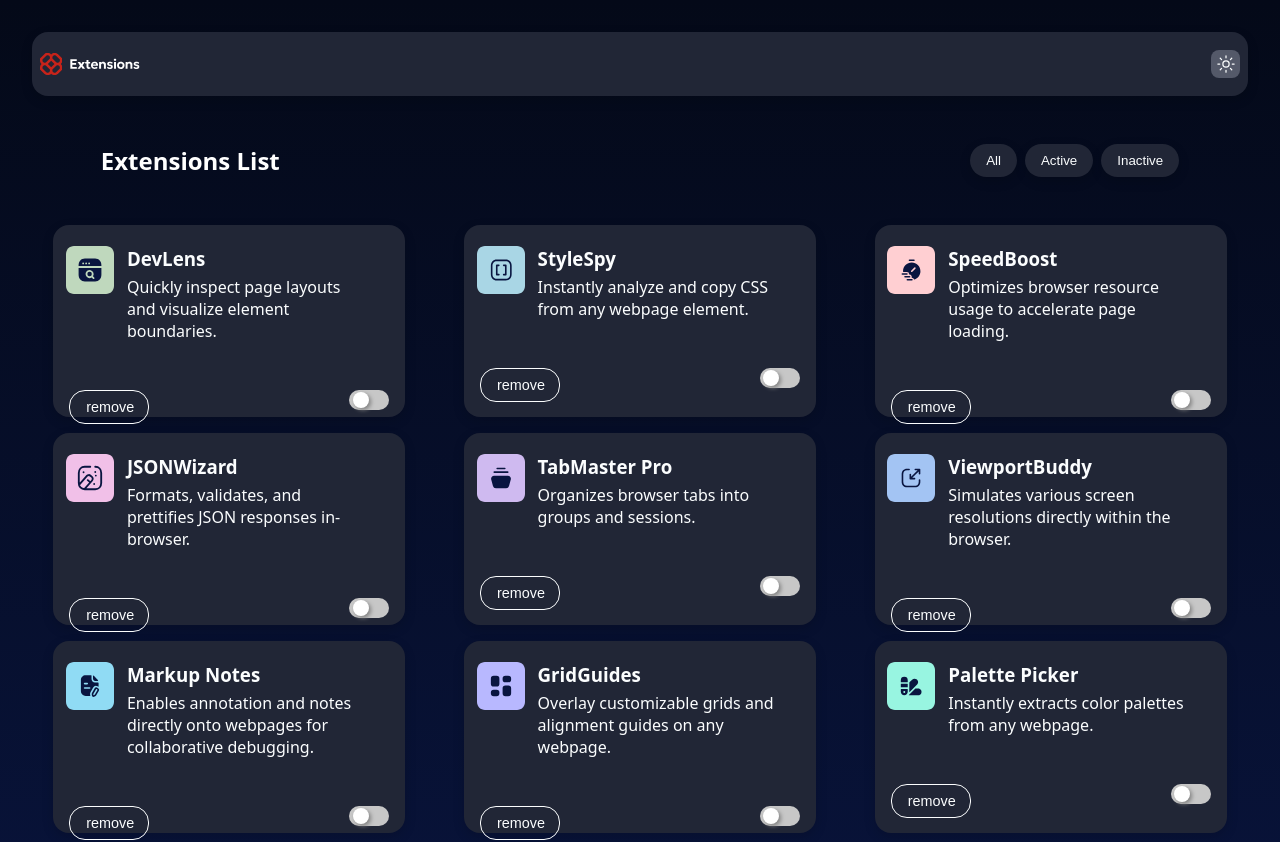
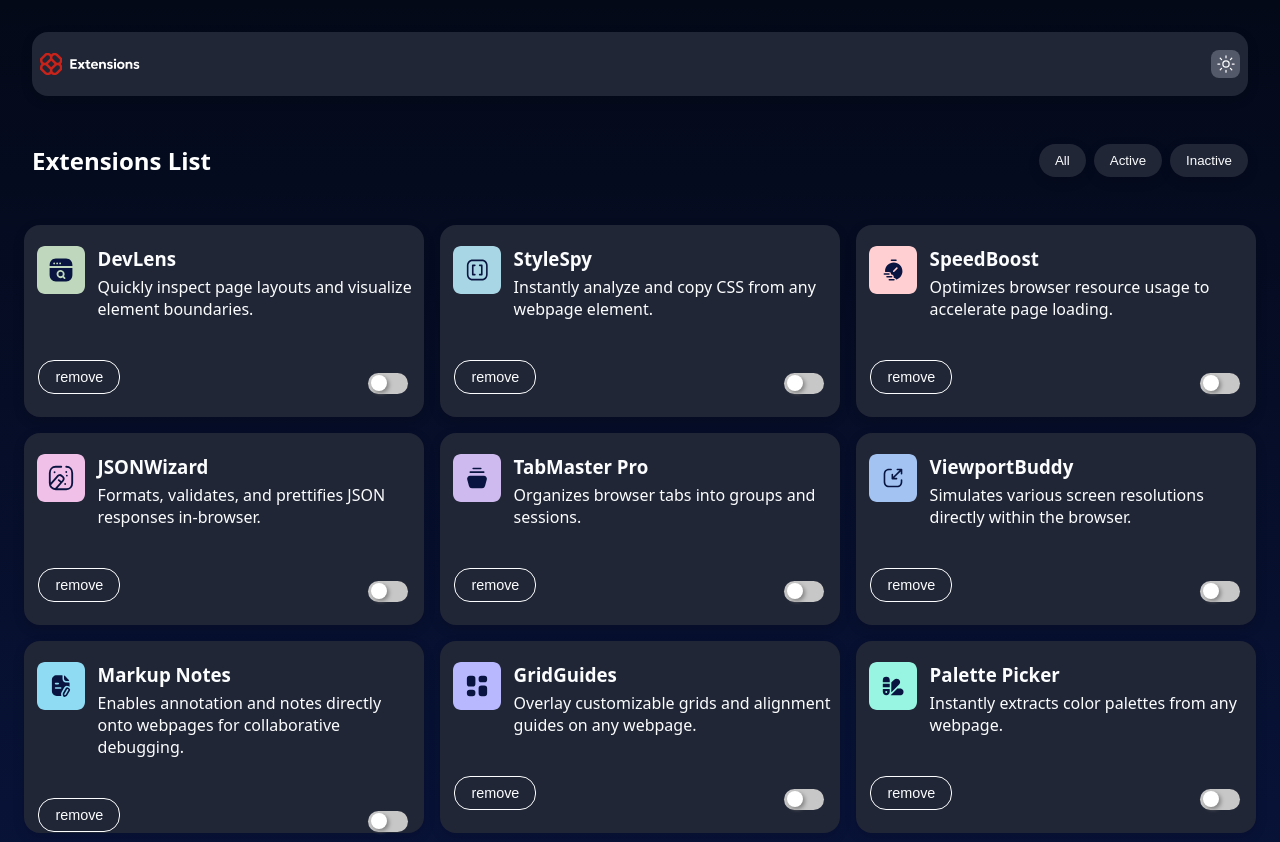
Before and after one commit to RackelRodrigues/browser-extension-ui, a React (Vite) app: page / in a window 1280 px wide. Shown: the top 842 px of the page. Built offline with nearby package versions, Linux system fonts and the light colour scheme.

Commit message:
fixed width on screens

```diff
--- a/src/App.ts
+++ b/src/App.ts
@@ -23,6 +23,9 @@ export const Background = styled.div<BackgroundProps>`
 `;
 
 export const Main = styled.div`
+  width: 100%;
+  max-width: 75rem;
+  margin: 0 auto;
   display: grid;
   justify-content: center;
   place-items: center;
@@ -80,8 +83,10 @@ export const TagButtons = styled.button<BackgroundProps>`
 export const FilterControl = styled.div<BackgroundProps>`
   display: flex;
   justify-content: space-between;
-  padding: 3rem 4.3rem;
-
+  padding: 3rem 0;
+  width: 100%;
+  max-width: 77rem;
+  margin: 0 auto;
   > div {
     display: flex;
     gap: 0.5rem;
--- a/src/components/CardExtension/style.ts
+++ b/src/components/CardExtension/style.ts
@@ -7,7 +7,7 @@ interface CardExtenProp {
 export const Container = styled.div<CardExtenProp>`
   background: ${({ theme }) =>
     theme === "dark" ? "var( --Neutral-800)" : "var( --Neutral-0)"};
-  width: 22rem;
+  width: 25rem;
   height: 12rem;
   border-radius: 1rem;
   box-shadow: 0 4px 12px rgba(0, 0, 0, 0.15);
@@ -20,6 +20,7 @@ export const Container = styled.div<CardExtenProp>`
 
 export const HeaderText = styled.div`
   display: flex;
+
   div {
     margin-top: 1.3rem;
   }
@@ -38,10 +39,12 @@ export const Title = styled.h3<CardExtenProp>`
 
 export const Text = styled.p<CardExtenProp>`
   margin-top: 0.3rem;
-  margin-bottom: 1rem;
   color: ${({ theme }) =>
     theme === "dark" ? "var(--Neutral-0)" : "var( --Neutral-700)"};
-  width: 15rem;
+  max-width: 20rem;
+  width: auto;
+
+  word-break: break-word;
   @media (max-width: 480px) {
     margin: 0;
   }
@@ -52,15 +55,15 @@ export const ButtonRemove = styled.button<CardExtenProp>`
     ${({ theme }) =>
       theme === "dark" ? "var(--Neutral-0)" : "var(--Neutral-800)"};
   outline: none;
-  width: 5rem;
-  height: 0.5rem;
   border-radius: 1rem;
-  margin-left: 1rem;
+  margin-left: 0.9rem;
   font-size: 0.9rem;
   background-color: transparent;
-  padding: 1rem;
+  padding: 0.5rem 1rem;
   display: flex;
   align-items: center;
+  justify-content: center;
+
   color: ${({ theme }) =>
     theme === "dark" ? "var(--Neutral-0)" : "var( --Neutral-800)"};
 
@@ -79,8 +82,10 @@ export const ButtonRemove = styled.button<CardExtenProp>`
 
 export const ControlButtons = styled.div`
   display: flex;
+  flex-direction: row;
   justify-content: space-between;
-  margin-top: 2rem;
+  align-items: flex-end;
+  margin-top: 2.5rem;
   @media (max-width: 480px) {
     margin-top: 1.5rem;
   }
--- a/src/components/Header/style.ts
+++ b/src/components/Header/style.ts
@@ -8,7 +8,7 @@ export const Container = styled.div<HeaderProps>`
   background: ${({ theme }) =>
     theme === "dark" ? "var(--Neutral-800)" : "var( --Neutral-0)"};
   width: 100%;
-  max-width: 83rem;
+  max-width: 77rem;
   height: 4rem;
   display: flex;
   align-items: center;
```
